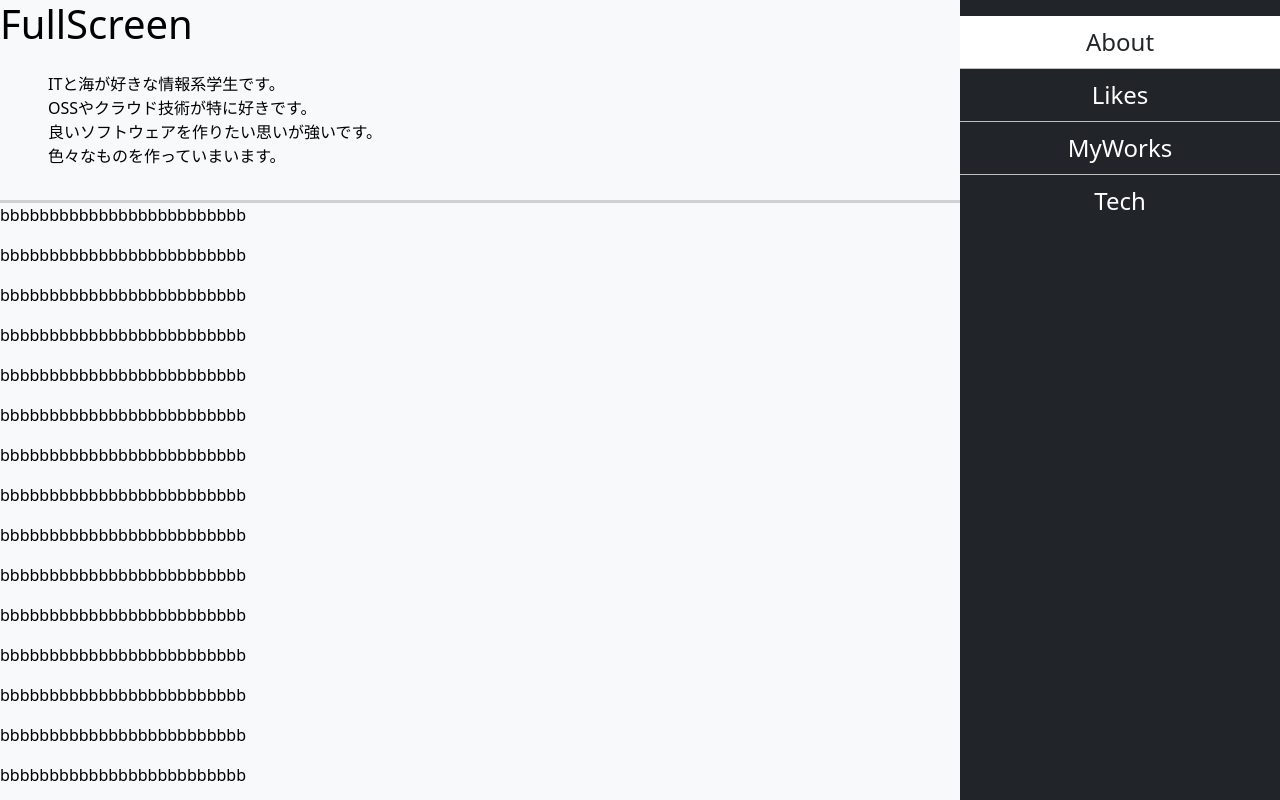
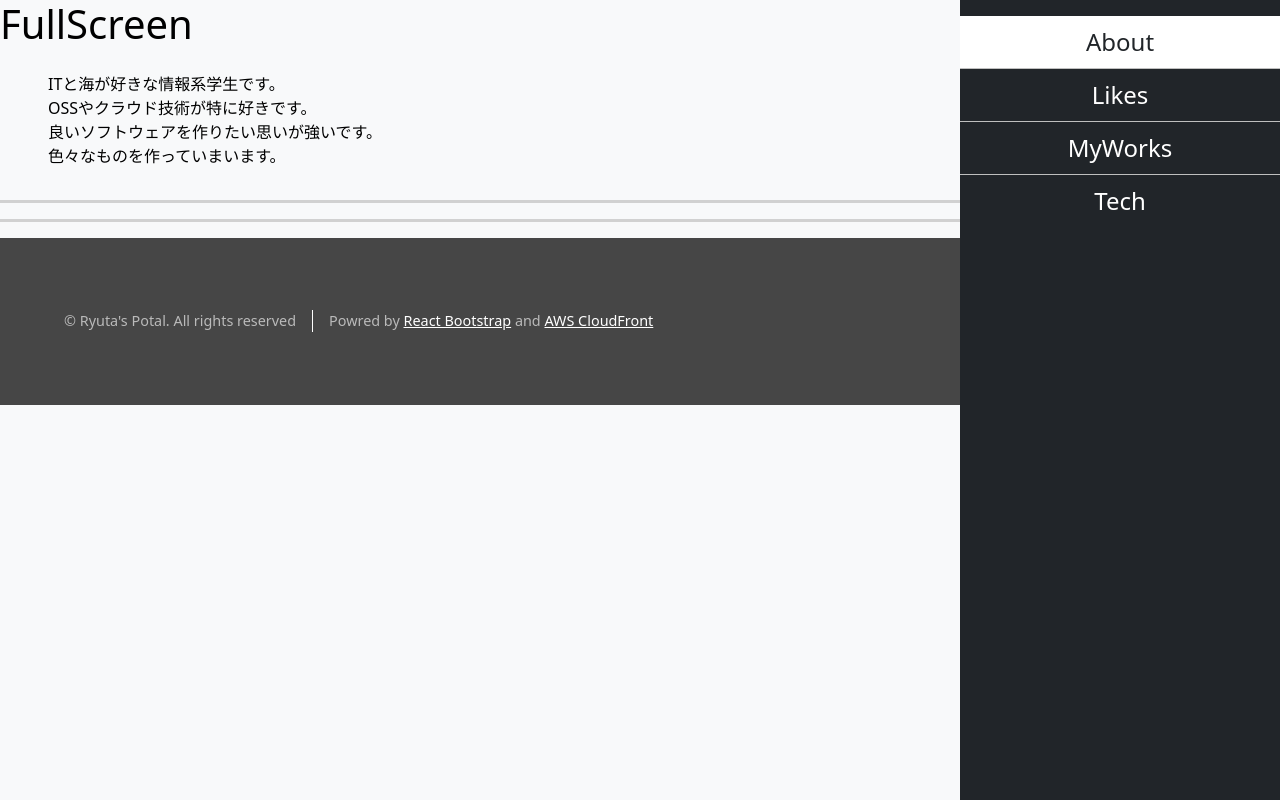
Before and after one commit to student-ops/mypotal_next_bootstrap, a Next.js app in the folder my-project/: page / in a window 1280 px wide. Built offline with nearby package versions, Linux system fonts and the light colour scheme.

Commit message:
almost done

```diff
--- a/my-project/src/components/main_sections.tsx
+++ b/my-project/src/components/main_sections.tsx
@@ -1,4 +1,5 @@
 const Section1 = (
+  <div>
     <p>
       ITと海が好きな情報系学生です。 <br />
       OSSやクラウド技術が特に好きです。
@@ -7,7 +8,20 @@ const Section1 = (
       <br />
       色々なものを作っていまいます。
     </p>
+  </div>
 );
 
-const MainSections: React.JSX.Element[] = [Section1];
+const Section2 = (
+  <div>
+    <p></p>
+  </div>
+);
+
+const Section3 = (
+  <div>
+    <p></p>
+  </div>
+);
+
+const MainSections: React.JSX.Element[] = [Section1, Section2, Section3];
 export default MainSections;
--- a/my-project/src/pages/index.tsx
+++ b/my-project/src/pages/index.tsx
@@ -7,6 +7,7 @@ import Header from "@/components/header";
 import { CSSTransition } from "react-transition-group";
 import Sidebar from "@/components/sidebar";
 import MainSections from "@/components/main_sections";
+import { Main } from "next/document";
 
 export default function HomePage() {
   const { ref: homeRef, inView: homeInView } = useInView({
@@ -29,69 +30,14 @@ export default function HomePage() {
 
   const Section1Content = (
     <div id="section-1" ref={link1Ref}>
-      {/* Your link-1 content goes here */}
-      <p>bbbbbbbbbbbbbbbbbbbbbbbbb</p>
-      <p>bbbbbbbbbbbbbbbbbbbbbbbbb</p>
-      <p>bbbbbbbbbbbbbbbbbbbbbbbbb</p>
-      <p>bbbbbbbbbbbbbbbbbbbbbbbbb</p>
-      <p>bbbbbbbbbbbbbbbbbbbbbbbbb</p>
-      <p>bbbbbbbbbbbbbbbbbbbbbbbbb</p>
-      <p>bbbbbbbbbbbbbbbbbbbbbbbbb</p>
-      <p>bbbbbbbbbbbbbbbbbbbbbbbbb</p>
-      <p>bbbbbbbbbbbbbbbbbbbbbbbbb</p>
-      <p>bbbbbbbbbbbbbbbbbbbbbbbbb</p>
-      <p>bbbbbbbbbbbbbbbbbbbbbbbbb</p>
-      <p>bbbbbbbbbbbbbbbbbbbbbbbbb</p>
-      <p>bbbbbbbbbbbbbbbbbbbbbbbbb</p>
-      <p>bbbbbbbbbbbbbbbbbbbbbbbbb</p>
-      <p>bbbbbbbbbbbbbbbbbbbbbbbbb</p>
-      <p>bbbbbbbbbbbbbbbbbbbbbbbbb</p>
-      <p>bbbbbbbbbbbbbbbbbbbbbbbbb</p>
-      <p>bbbbbbbbbbbbbbbbbbbbbbbbb</p>
-      <p>bbbbbbbbbbbbbbbbbbbbbbbbb</p>
-      <p>bbbbbbbbbbbbbbbbbbbbbbbbb</p>
-      <p>bbbbbbbbbbbbbbbbbbbbbbbbb</p>
-      <p>bbbbbbbbbbbbbbbbbbbbbbbbb</p>
-      <p>bbbbbbbbbbbbbbbbbbbbbbbbb</p>
-      <p>bbbbbbbbbbbbbbbbbbbbbbbbb</p>
-      <p>bbbbbbbbbbbbbbbbbbbbbbbbb</p>
-      <p>bbbbbbbbbbbbbbbbbbbbbbbbb</p>
-      <p>bbbbbbbbbbbbbbbbbbbbbbbbb</p>
-      <p>bbbbbbbbbbbbbbbbbbbbbbbbb</p>
-      <p>bbbbbbbbbbbbbbbbbbbbbbbbb</p>
-      <p>bbbbbbbbbbbbbbbbbbbbbbbbb</p>
-      <p>bbbbbbbbbbbbbbbbbbbbbbbbb</p>
-      <p>bbbbbbbbbbbbbbbbbbbbbbbbb</p>
-      <p>bbbbbbbbbbbbbbbbbbbbbbbbb</p>
-      <p>bbbbbbbbbbbbbbbbbbbbbbbbb</p>
-      <p>bbbbbbbbbbbbbbbbbbbbbbbbb</p>
-      <p>bbbbbbbbbbbbbbbbbbbbbbbbb</p>
-      <p>bbbbbbbbbbbbbbbbbbbbbbbbb</p>
-      <p>bbbbbbbbbbbbbbbbbbbbbbbbb</p>
-      <p>bbbbbbbbbbbbbbbbbbbbbbbbb</p>
-      <p>bbbbbbbbbbbbbbbbbbbbbbbbb</p>
-      <p>bbbbbbbbbbbbbbbbbbbbbbbbb</p>
-      <p>bbbbbbbbbbbbbbbbbbbbbbbbb</p>
-      <p>bbbbbbbbbbbbbbbbbbbbbbbbb</p>
-      <p>bbbbbbbbbbbbbbbbbbbbbbbbb</p>
-      <p>bbbbbbbbbbbbbbbbbbbbbbbbb</p>
-      <p>bbbbbbbbbbbbbbbbbbbbbbbbb</p>
-      <p>bbbbbbbbbbbbbbbbbbbbbbbbb</p>
+      {MainSections[1]}
     </div>
   );
 
   const Section2Content = (
     <div id="section-2" ref={link2Ref}>
       {/* Your link-2 content goes here */}
-      <p>ccccccccccccccccccccccccc</p>
-      <p>ccccccccccccccccccccccccc</p>
-      <p>ccccccccccccccccccccccccc</p>
-      <p>ccccccccccccccccccccccccc</p>
-      <p>ccccccccccccccccccccccccc</p>
-      <p>ccccccccccccccccccccccccc</p>
-      <p>ccccccccccccccccccccccccc</p>
-      <p>ccccccccccccccccccccccccc</p>
-      <p>ccccccccccccccccccccccccc</p>
+      {MainSections[2]}
     </div>
   );
   const [isSidebarOpen, setIsSidebarOpen] = useState(false);
```
Lines whose indentation alone changed are shown as unchanged.
